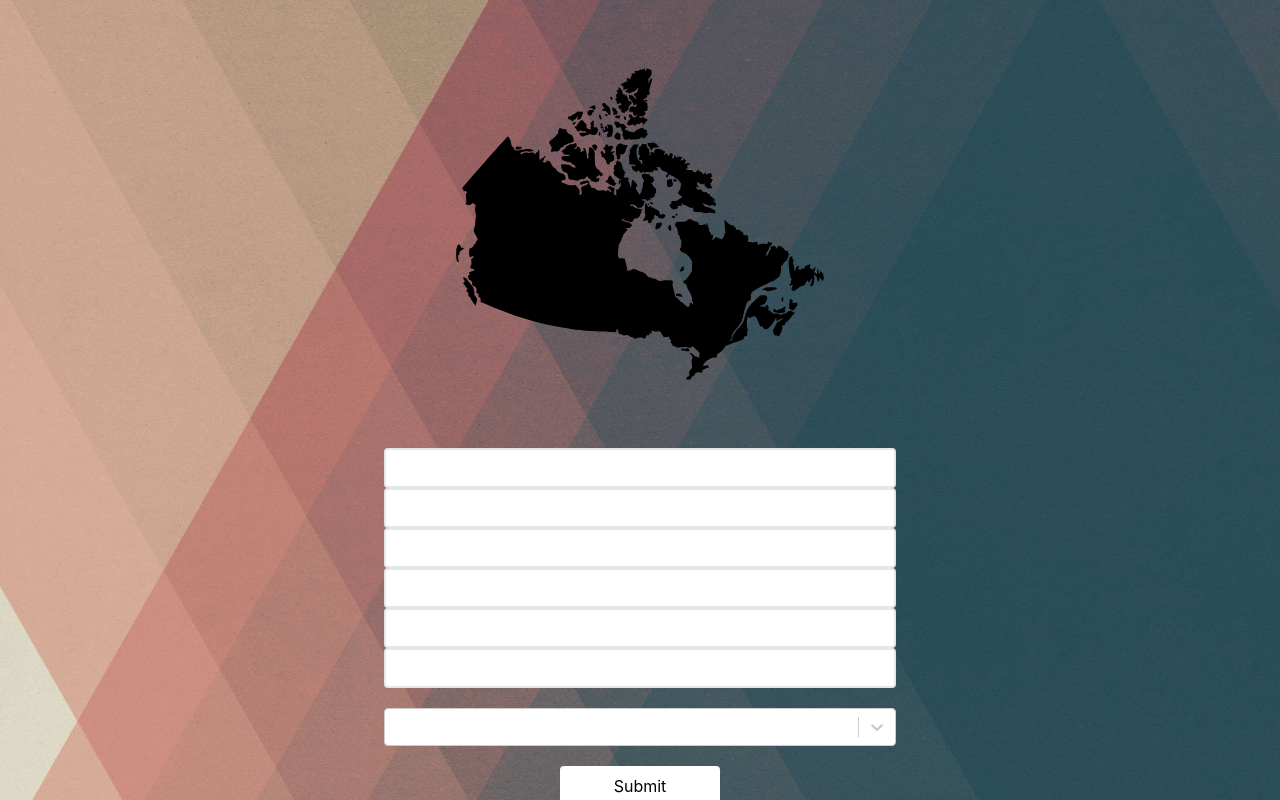
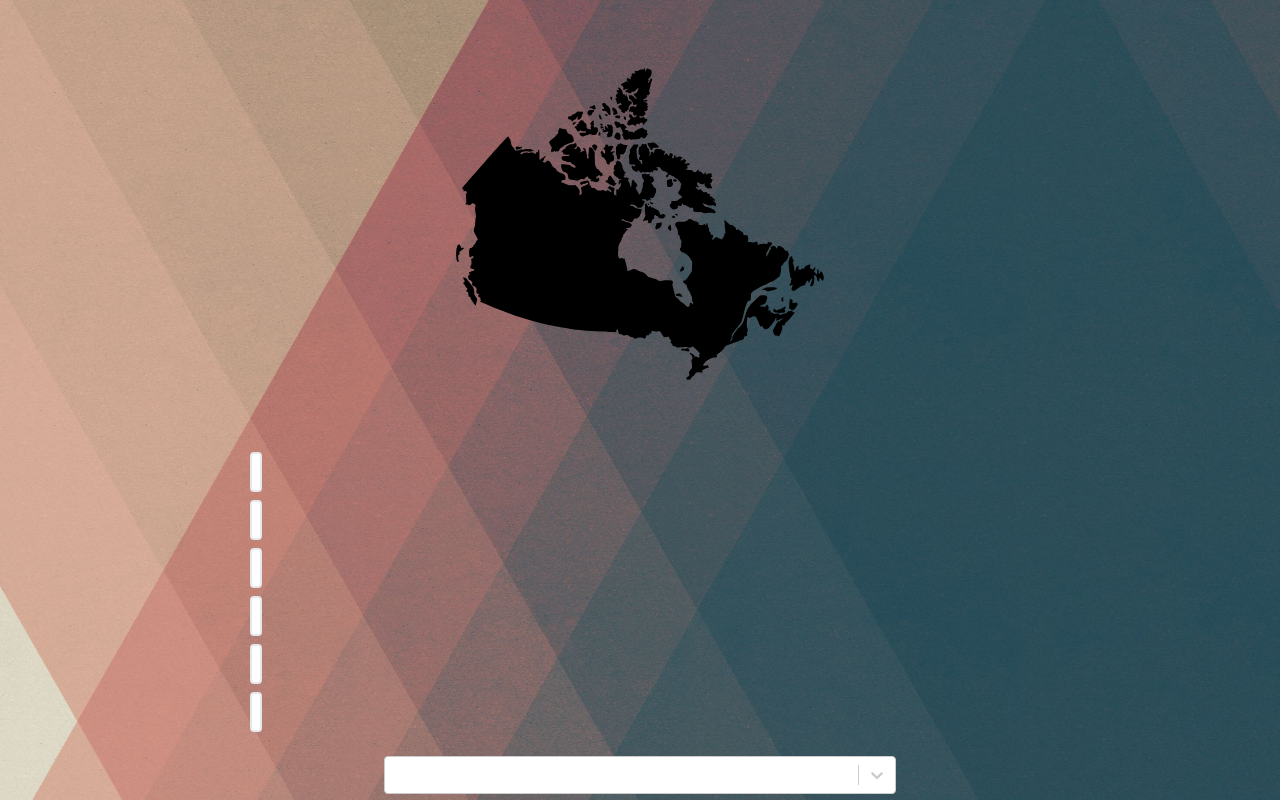
Before and after one commit to WeikeShi0730/worldle, a React (Create React App) app: page / in a window 1280 px wide. Shown: the top 800 px of the page. Built offline with nearby package versions, Linux system fonts and the light colour scheme.

Commit message:
fix guess panels margin

```diff
--- a/src/components/guess-panel.component.tsx
+++ b/src/components/guess-panel.component.tsx
@@ -1,6 +1,6 @@
 const GuessPanel = ({ selectedCountry }: any) => {
   return (
-    <div className="flex justify-evenly items-center h-10 max-w-xs sm:max-w-sm md:max-w-md lg:max-w-lg m-auto p-1 bg-white border-2 rounded">
+    <div className="h-10 m-1 p-1 bg-white border-2 rounded">
       <div className="country flex justify-center w-8/12">
         {selectedCountry.label}
       </div>
--- a/src/components/guess-panels.component.tsx
+++ b/src/components/guess-panels.component.tsx
@@ -4,11 +4,14 @@ import { AppContext } from "../App";
 const GuessPanels = () => {
   const { selectedCountries } = useContext(AppContext);
   return (
-    <div className="w-full">
+    <div>
       {selectedCountries.map((selectedCountry, index) => {
         return (
-          <div className="" key={index}>
-            <GuessPanel selectedCountry={selectedCountry}></GuessPanel>
+          <div
+            className="max-w-xs sm:max-w-sm md:max-w-md lg:max-w-lg flex justify-center items-center"
+            key={index}
+          >
+            <GuessPanel selectedCountry={selectedCountry} />
           </div>
         );
       })}
```
